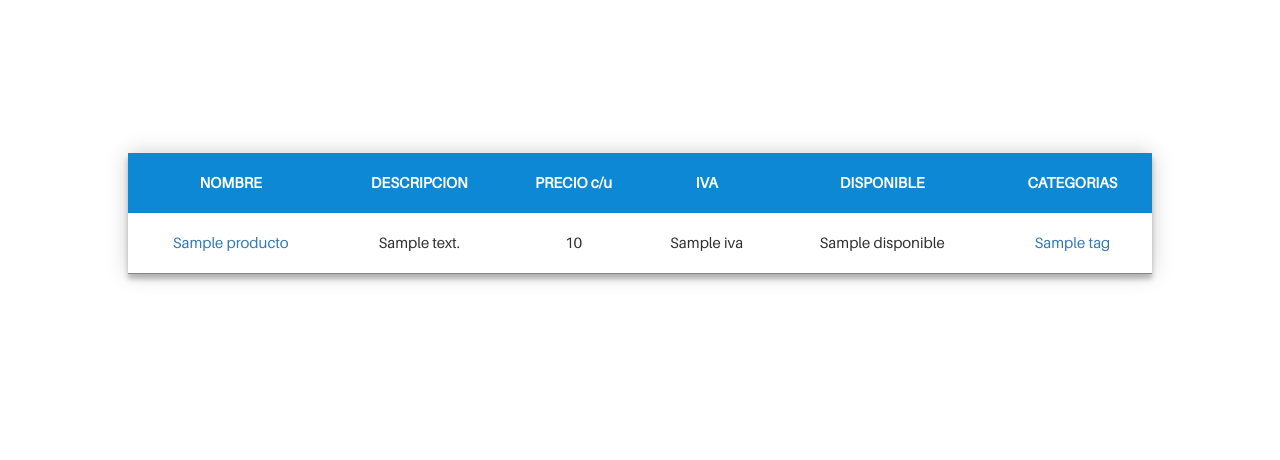
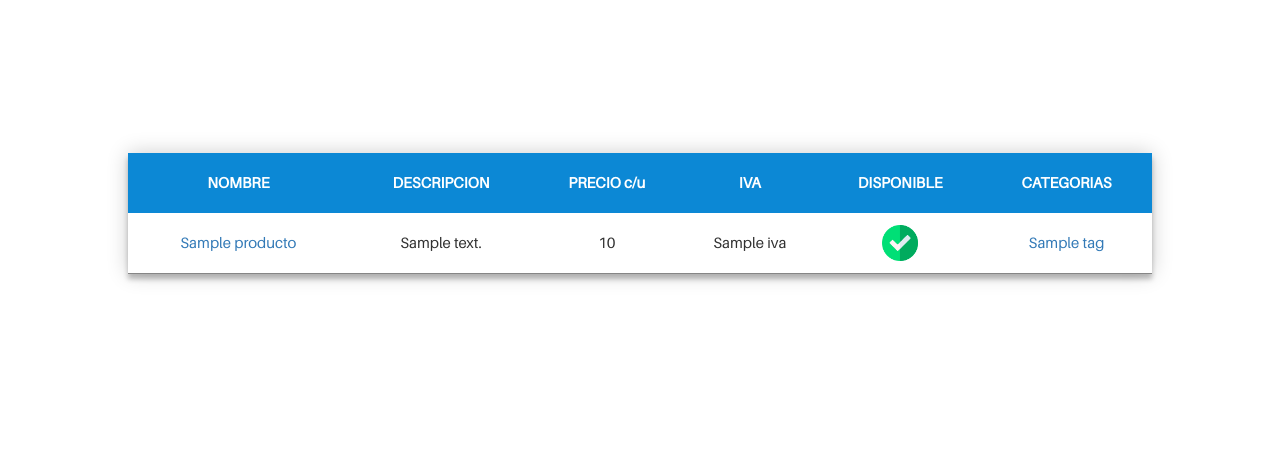
Before and after one commit to SebastianBetancourt/lospolloshermanos, a Django app: template restaurante/templates/producto/lista.html in a window 1280 px wide. Shown: the part 287-747 px from the top of the page. Run offline with Django 3.2, Linux system fonts and the light colour scheme; the template is opened without the code that fills it: most values are stand-ins (such as "Sample title", 1, 10 or a date in 2020); parts of the project's set-up code (start-up, migrations or seed data) failed here and were passed over; some libraries are stand-ins or nearby versions; some web fonts are replaced.

Commit message:
iconos disponibilidad added

```diff
--- a/restaurante/templates/producto/lista.html
+++ b/restaurante/templates/producto/lista.html
@@ -35,7 +35,7 @@
              <td>{{ producto.descripcion }}</td>
              <td>{{ producto.precio_unitario }}</td>
              <td>{{ producto.iva }}</td>
-             <td>{{ producto.disponible }}</td>
+             <td><img width="36" src="{% if producto.disponible %}{% static 'images/true.png' %}{% else %}{% static 'images/false.png' %}{%endif%}"></td>
              <td>{% for tag in producto.categorias.all %}
 <a href="#">{{ tag }}</a> {%endfor%}</td>
         </tr>
--- a/restaurante/templates/producto/perfil.html
+++ b/restaurante/templates/producto/perfil.html
@@ -18,7 +18,7 @@
 <tr><td style="font-weight: bold;">DESCRIPCION: </td><td>{{ object.descripcion }}</td></tr>
 <tr><td style="font-weight: bold;">PRECIO INDIVIDUAL: </td><td>{{ object.precio_unitario }}</td></tr>
 <tr><td style="font-weight: bold;">IVA: </td><td>{{ object.iva }}</td></tr>
-<tr><td style="font-weight: bold;">DISPONIBLE: </td><td>{{ object.disponible }}</td></tr>
+<tr><td style="font-weight: bold;">DISPONIBLE: </td><td><img width="36" src="{% if producto.disponible %}{% static 'images/true.png' %}{% else %}{% static 'images/false.png' %}{%endif%}"></td></tr>
 <tr><td style="font-weight: bold;">CATEGORIAS: </td><td>{% for tag in object.categorias.all %}
 <a href="#">{{ tag }}</a> {%endfor%}</td></tr>
 <tr><td style="font-weight: bold;">DETALLES: </td><td><ul>{%for detalle in detalles %}<li>{{ detalle.detalle }}</li>{%endfor%}</ul></td></tr>
```
Also changed, not shown: restaurante/static/images/false.png (added), restaurante/static/images/true.png (added).
